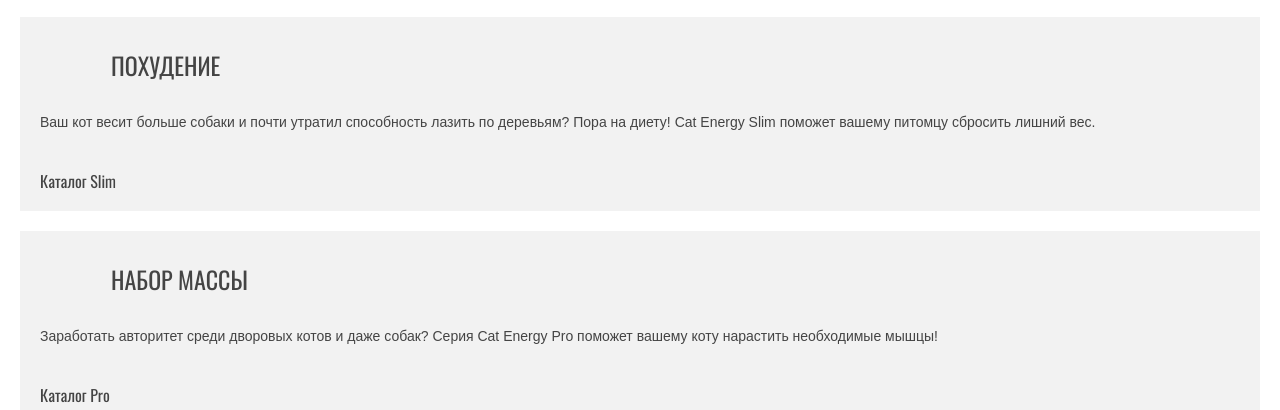
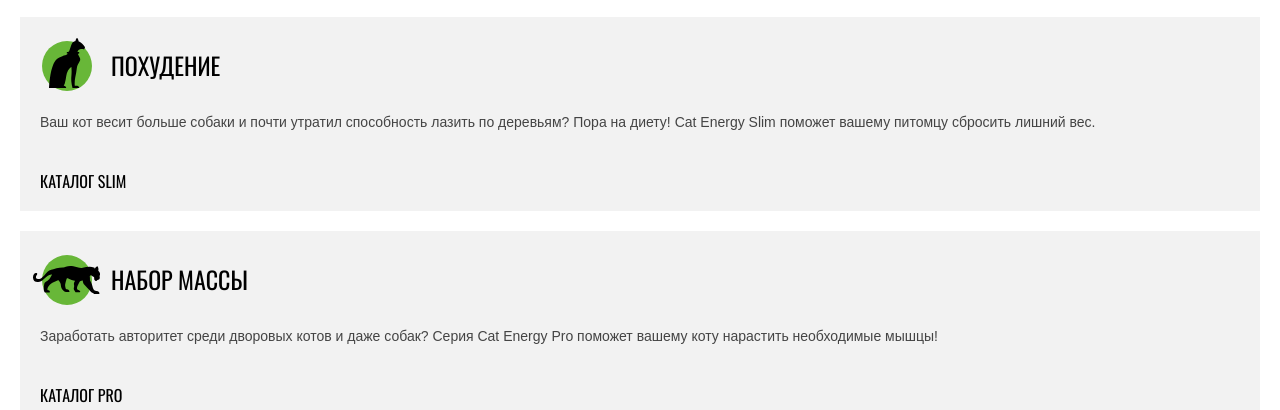
Before and after one commit to Sergentors705/Cat-Energy, a website: page source/index.html in a window 1280 px wide. Shown: the part 555-965 px from the top of the page. Drawn offline with nearby package versions, Linux system fonts and the light colour scheme; files that its build step writes are made by us from their sources; files whose address does not match are found by name.

Commit message:
wip styles on main page

```diff
--- a/source/index.html
+++ b/source/index.html
@@ -135,7 +135,7 @@
               <a class="promo__link" href="catalog.html">Каталог Slim</a>
             </li>
             <li class="promo__item">
-              <h3 class="promo__title">Набор массы</h3>
+              <h3 class="promo__title promo__title--weight">Набор массы</h3>
               <p class="promo__text">Заработать авторитет среди дворовых котов и даже собак? Серия Cat Energy Pro поможет вашему коту нарастить необходимые мышцы!</p>
               <a class="promo__link" href="catalog.html">Каталог Pro</a>
             </li>
--- a/source/sass/blocks/promo.scss
+++ b/source/sass/blocks/promo.scss
@@ -12,6 +12,7 @@
 }
 
 .promo__item {
+  position: relative;
   padding: 30px 33px 18px 20px;
   background-color: $background-gray;
 }
@@ -22,7 +23,34 @@
   font-size: 24px;
   line-height: 37px;
   font-weight: 400;
+  color: $black;
   text-transform: uppercase;
+
+  &::before {
+    content: "";
+    position: absolute;
+    top: 24px;
+    left: 22px;
+    width: 50px;
+    height: 50px;
+    border-radius: 50%;
+    background-color: $green;
+  }
+
+  &::after {
+    content: url("/img/promo-slim.svg");
+    position: absolute;
+    top: 21px;
+    left: 29px;
+  }
+}
+
+.promo__title--weight {
+  &::after {
+    content: url("/img/promo-weight.svg");
+    top: 34px;
+    left: 13px;
+  }
 }
 
 .promo__text {
@@ -31,3 +59,8 @@
   font-size: 14px;
   line-height: 18px;
 }
+
+.promo__link {
+  color: $black;
+  text-transform: uppercase;
+}
```
Also changed, not shown: source/img/arrow.svg (added).
